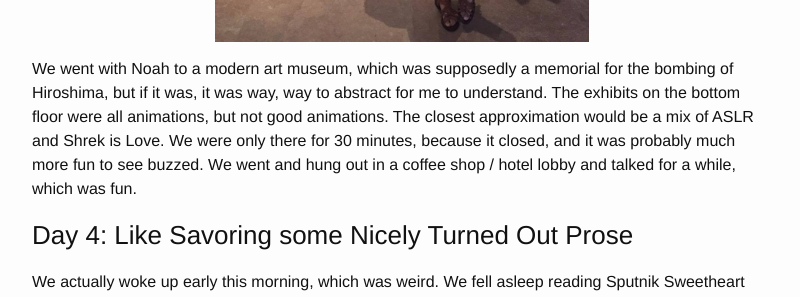
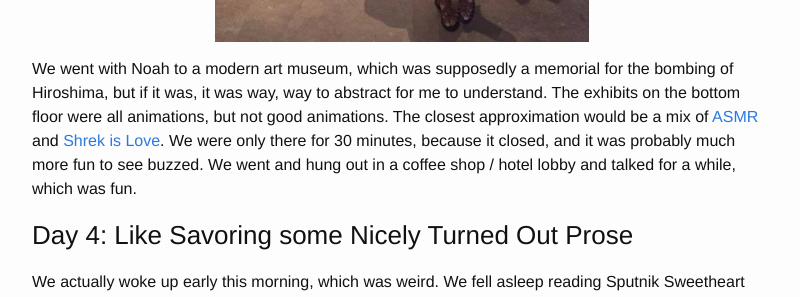
Before and after one commit to codekansas/codekansas.github.io, a Jekyll site: the page built from _posts/2016-05-11-patriotism-tour.markdown, in a window 1280 px wide and 900 px high, scrolled down 23513 px. Shown: the part 200-497 px from the top of the window, without its empty margins (238-1038 px from the left). Built offline with Jekyll 4.4.1, drawn with Linux system fonts in a browser that asks for light colours.

Commit message:
minor change

```diff
--- a/_posts/2016-05-11-patriotism-tour.markdown
+++ b/_posts/2016-05-11-patriotism-tour.markdown
@@ -282,7 +282,7 @@ We visited my friend Noah today, who is an analyst for a company in Washington t
 
 ![Arttttttttttttttttttttttttttttttt](/resources/us_roadtrip/washington/other_statue.jpg)
 
-We went with Noah to a modern art museum, which was supposedly a memorial for the bombing of Hiroshima, but if it was, it was way, way to abstract for me to understand. The exhibits on the bottom floor were all animations, but not good animations. The closest approximation would be a mix of ASLR and Shrek is Love. We were only there for 30 minutes, because it closed, and it was probably much more fun to see buzzed. We went and hung out in a coffee shop / hotel lobby and talked for a while, which was fun.
+We went with Noah to a modern art museum, which was supposedly a memorial for the bombing of Hiroshima, but if it was, it was way, way to abstract for me to understand. The exhibits on the bottom floor were all animations, but not good animations. The closest approximation would be a mix of [ASMR](https://www.youtube.com/watch?v=ycgSzc4Grdo) and [Shrek is Love](https://www.youtube.com/watch?v=D4I9K_plx4s). We were only there for 30 minutes, because it closed, and it was probably much more fun to see buzzed. We went and hung out in a coffee shop / hotel lobby and talked for a while, which was fun.
 
 ### Day 4: Like Savoring some Nicely Turned Out Prose
 
```
